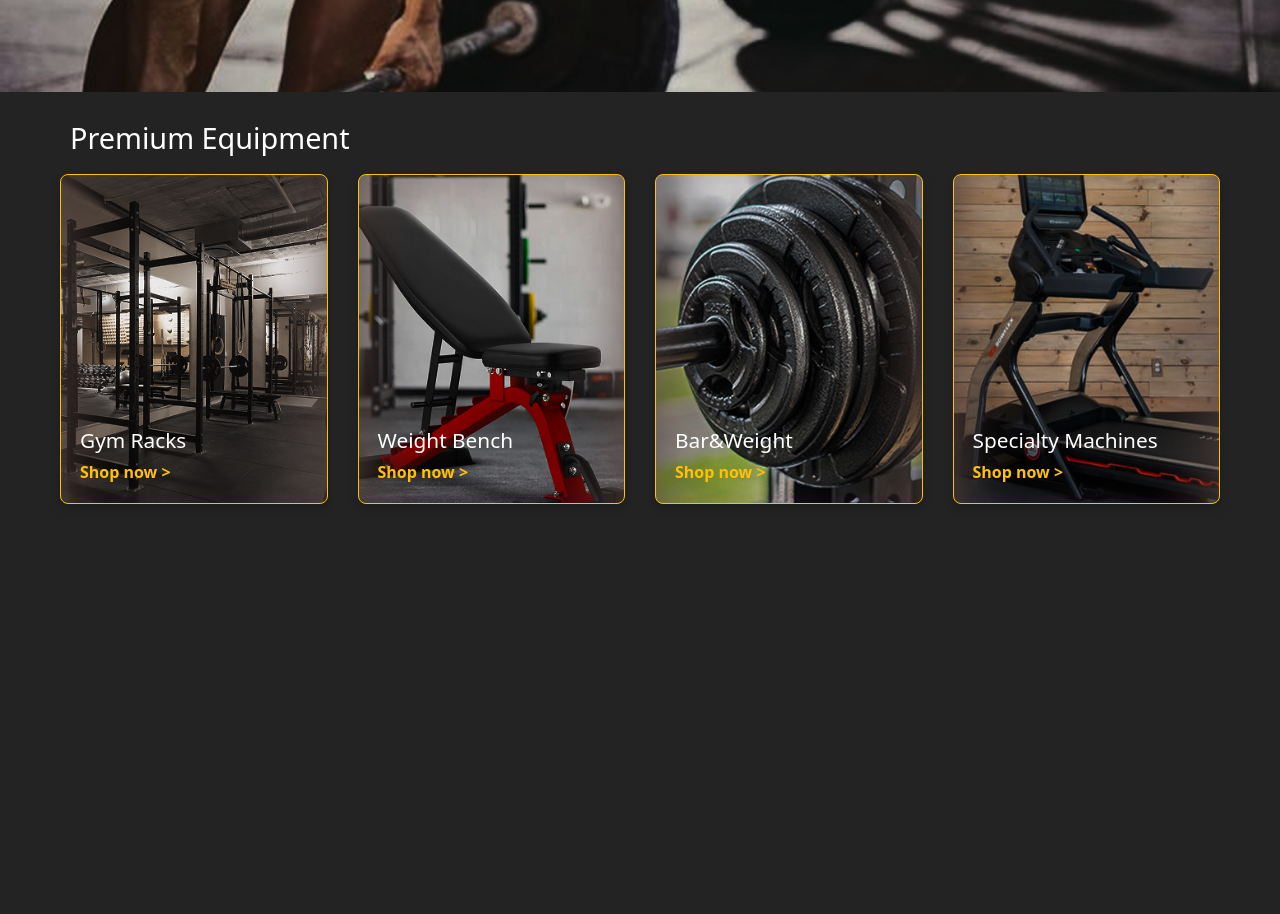
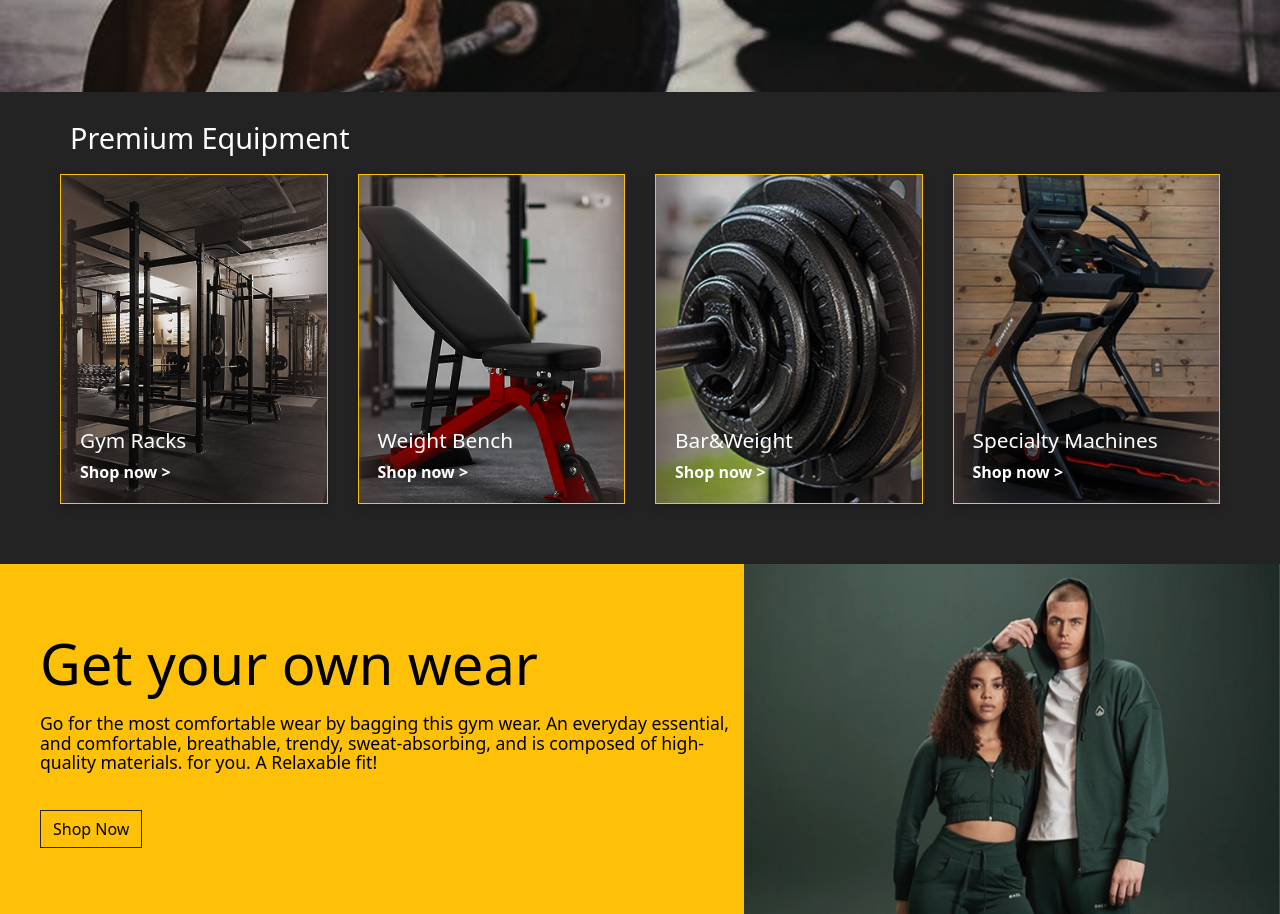
Before and after one commit to KuyPoly/Fitness_Equipment, a React (Vite) app: page / in a window 1280 px wide. Shown: the part 700-1614 px from the top of the page. Before the commit the page ends 1234 px from the top, so only its background shows below. Built offline with nearby package versions, Linux system fonts and the light colour scheme.

Commit message:
add wear

```diff
--- a/src/component/premuimCard/premuimCard.css
+++ b/src/component/premuimCard/premuimCard.css
@@ -11,7 +11,7 @@
     background-repeat: no-repeat; /* Prevent the image from repeating */
     background-color: #242323; /* Fallback color */
     border: 1px solid #ffc107;
-    border-radius: 8px;
+
     overflow: hidden;
     position: relative;
     box-shadow: 0 4px 8px rgba(0, 0, 0, 0.2);
@@ -28,8 +28,7 @@
     padding: 19px;
     text-align: left;
     color: white;
-    border-top-left-radius: 8px;
-    border-top-right-radius: 8px;
+
 }
 
 .premium-card__content h5 {
@@ -40,7 +39,7 @@
 
 .premium-card__link {
     font-size: 1rem;
-    color: #ffc107;
+    color: #fff;
     text-decoration: none;
     font-weight: bold;
     border-bottom: 2px solid transparent;
@@ -49,6 +48,7 @@
 
 .premium-card__link:hover {
     border-color: #ffc107;
+    color: #ffc107;
 }
 
 /* Responsive Design */
--- /dev/null
+++ b/src/component/wear/wear.css
@@ -0,0 +1,40 @@
+* {
+    color: black;
+}
+
+.wear {
+    width: 100%;
+    height: 350px;
+    position: relative;
+    overflow: hidden;
+    margin-bottom: 20px;
+    box-sizing: border-box;
+    display: flex;
+    flex-wrap: wrap;
+    flex-direction: row;
+    justify-content: space-between;
+}
+
+.wear__container {
+    width: 55vw;
+    text-align: left;
+    margin-left: 40px;
+    margin-top: 50px;
+}
+
+.wear__img-container {
+    flex: 1;
+    display: flex;
+    justify-content: flex-end;
+}
+
+.wear__img {
+    max-width: 100%;
+    height: auto; /* Maintain aspect ratio */
+    object-fit: cover; /* Ensure the image covers the container */
+}
+
+.btn:hover {
+    color: #ffc107;
+    background-color: black;
+}
--- /dev/null
+++ b/src/component/wear/wear.jsx
@@ -0,0 +1,25 @@
+import React from "react";
+import "./wear.css";
+import { Link } from "react-router-dom";
+import wearImage from "../../assets/wear.png"; // Import the image
+
+export default function Wear() {
+    return (
+        <div className="wear bg-warning">
+            <div className="wear__container">
+                <h1>Get your own wear</h1>
+                <p>
+                    Go for the most comfortable wear by bagging this gym wear. An everyday essential,
+                    and comfortable, breathable, trendy, sweat-absorbing, and is composed of
+                    high-quality materials. for you. A Relaxable fit!
+                </p>
+                <Link to="/" className="btn btn-warning rounded-0 border border-dark mt-4">
+                    Shop Now
+                </Link>
+            </div>
+            <div className="wear__img-container">
+                <img src={wearImage} alt="wear" className="wear__img" />
+            </div>
+        </div>
+    );
+}
--- a/src/pages/home/home.jsx
+++ b/src/pages/home/home.jsx
@@ -2,6 +2,7 @@ import React from 'react';
 import './home.css';
 import Landpage from '../../component/landpage/landpage';
 import PremiumCard from '../../component/premuimCard/premuimCard';
+import Wear from '../../component/wear/wear';
 
 // Import images
 import pre1 from '../../assets/pre1.png';
@@ -23,6 +24,7 @@ export default function Home() {
                         <PremiumCard name="Specialty Machines" link="/" pic={pre4} />
                     </div>
                 </div>
+                <Wear />
             </div>
         </div>
     );
```
Also changed, not shown: src/assets/wear.png (added), src/component/pro_card/pro_card.css (added), src/component/pro_card/pro_card.jsx (added).
